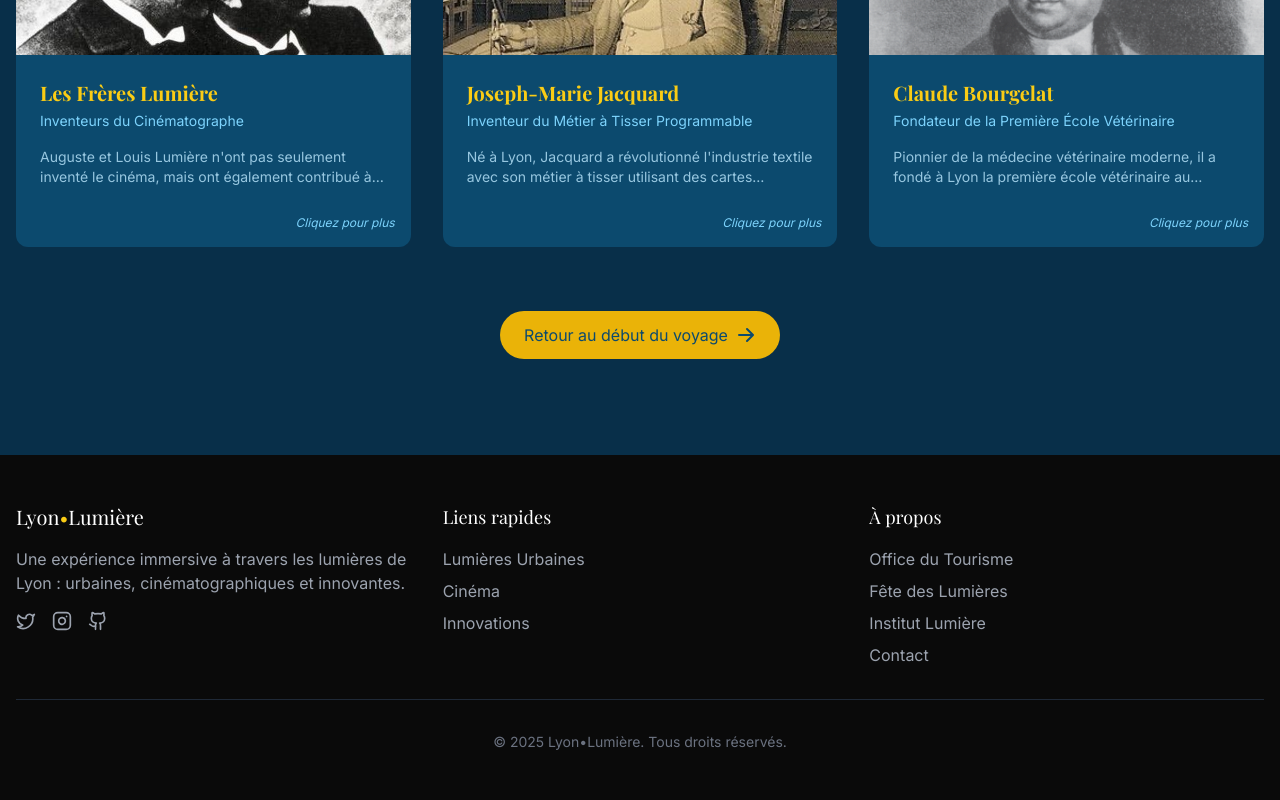
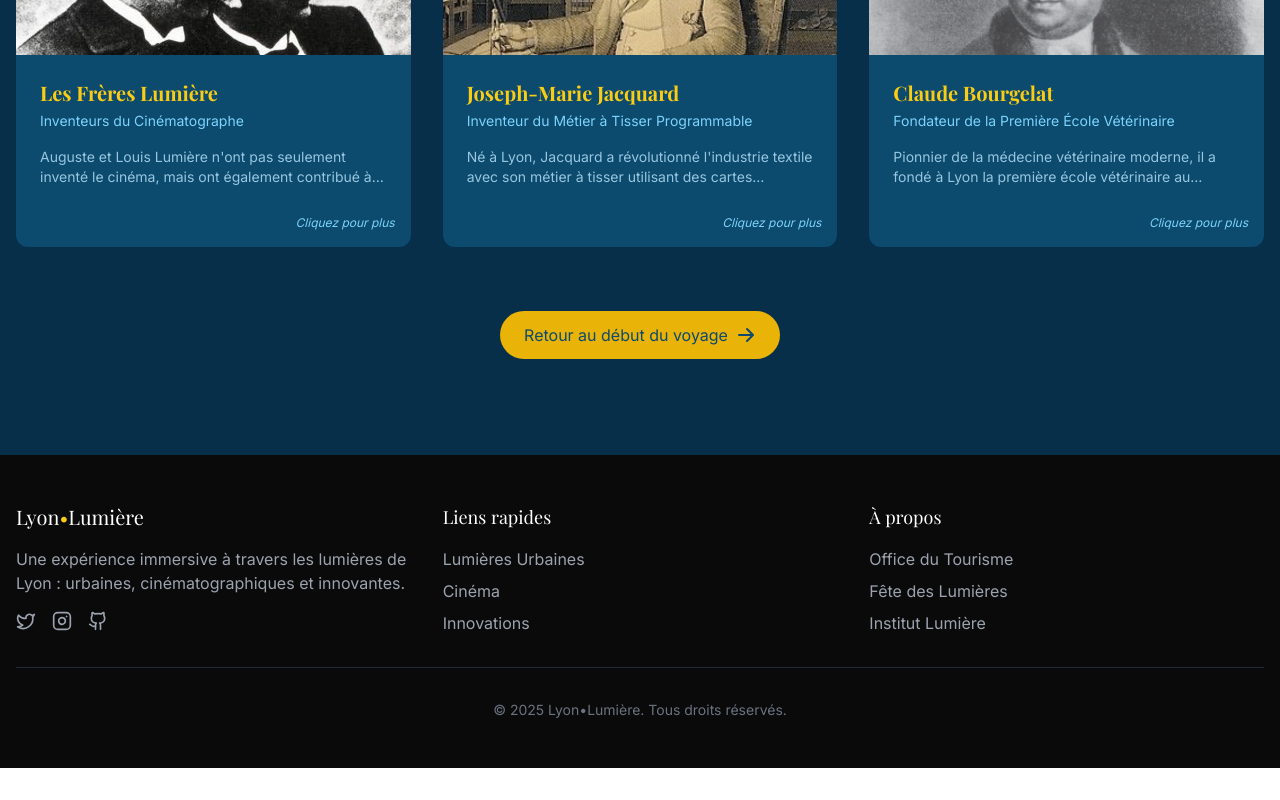
Before and after one commit to 24InfoLyon/LyonLumiere, a React (Vite) app: page / in a window 1280 px wide. Shown: the part 4841-5641 px from the top of the page. After the commit the page ends 5609 px from the top, so only its background shows below. Built offline with nearby package versions, Linux system fonts and the light colour scheme.

Commit message:
add links footers

```diff
--- a/src/components/layout/Footer.tsx
+++ b/src/components/layout/Footer.tsx
@@ -60,16 +60,13 @@ const Footer: React.FC = () => {
             <h3 className="text-lg font-medium mb-4">À propos</h3>
             <ul className="space-y-2 text-gray-400">
               <li>
-                <a href="#" className="hover:text-yellow-400 transition-colors">Office du Tourisme</a>
+                <a href="https://www.visiterlyon.com/" className="hover:text-yellow-400 transition-colors">Office du Tourisme</a>
               </li>
               <li>
-                <a href="#" className="hover:text-yellow-400 transition-colors">Fête des Lumières</a>
+                <a href="https://www.visiterlyon.com/sortir/l-agenda/festivals/fete-des-lumieres" className="hover:text-yellow-400 transition-colors">Fête des Lumières</a>
               </li>
               <li>
-                <a href="#" className="hover:text-yellow-400 transition-colors">Institut Lumière</a>
-              </li>
-              <li>
-                <a href="#" className="hover:text-yellow-400 transition-colors">Contact</a>
+                <a href="https://www.institut-lumiere.org/" className="hover:text-yellow-400 transition-colors">Institut Lumière</a>
               </li>
             </ul>
           </div>
```
